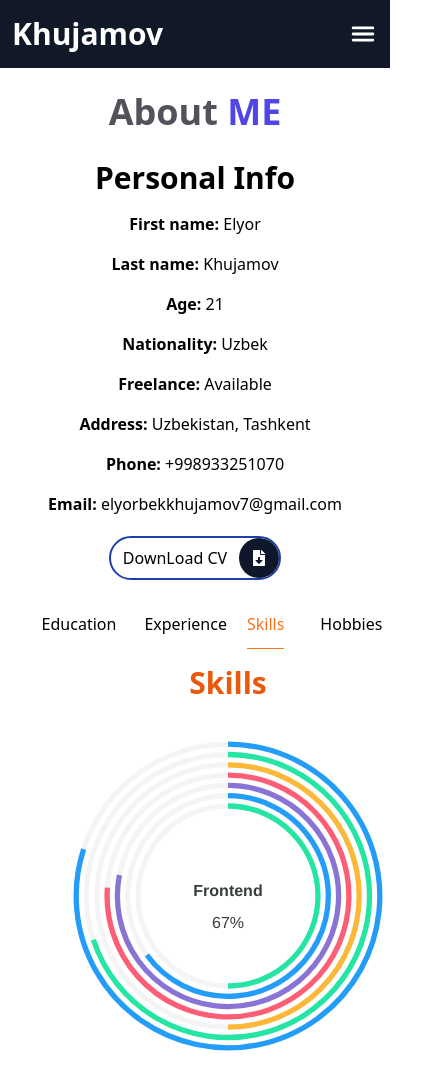
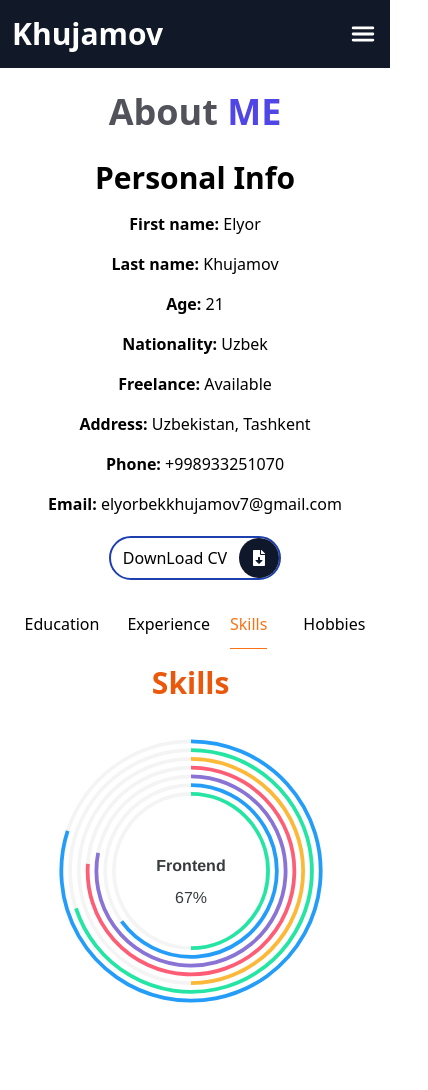
Before and after one commit to khujamov1/portfolio, a React (Vite) app: page /resume/skills in a window 390 px wide. Shown: the whole page, 428 px wide, since content can reach past the window. After the commit the page ends 1040 px from the top, so only its background shows below. Built offline with nearby package versions, Linux system fonts and the light colour scheme.

Commit message:
Correct some issues

```diff
--- a/src/pages/resume/pages/skills/Skills.jsx
+++ b/src/pages/resume/pages/skills/Skills.jsx
@@ -1,9 +1,8 @@
-import ApexCharts from "apexcharts";
 import { ApexChart } from "../../../../components/charts/Charts";
 
 export const Skills = () => {
 	return (
-		<div className="w-[400px]">
+		<div className="md:w-[400px] max-md:max-w-[300px]">
 			<h3 className="text-center font-bold  text-3xl text-orange-600 mb-5">
 				Skills
 			</h3>
```
